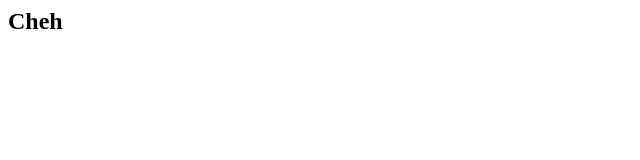
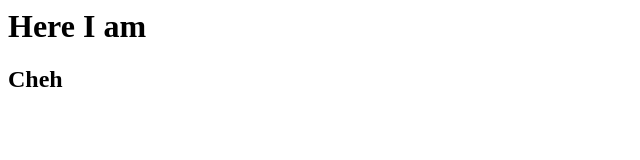
Before and after one commit to Nhexr/nhexr..github.io, a plain HTML site: page index.html in a window 1280 px wide. Shown: the whole page, without its empty margins (0-640 px from the left). Drawn offline with Linux system fonts and the light colour scheme.

Commit message:
Update index.html

```diff
--- a/index.html
+++ b/index.html
@@ -3,4 +3,5 @@
 <meta http-equiv='expires' content='0'>
 <meta http-equiv='pragma' content='no-cache'>
 
+<h1> Here I am </h1>
 <h2> Cheh </h2>
```
